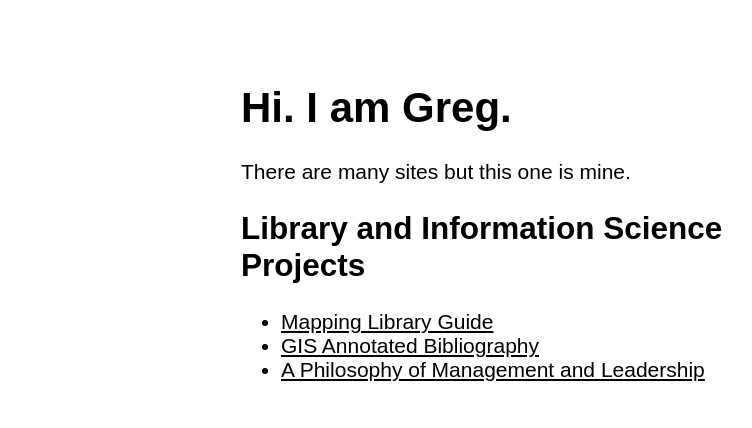
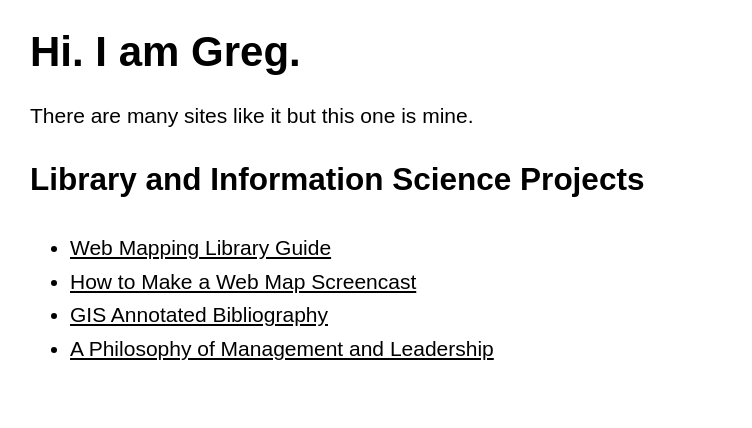
Before and after one commit to greeve/greeve.github.io, a plain HTML site: page index.html in a window 1280 px wide. Shown: the whole page, without its empty margins (98-850 px from the left). Drawn offline with Linux system fonts and the light colour scheme.

Commit message:
Added my web map tutorial screencast and updated the page structure

```diff
--- a/css/style.css
+++ b/css/style.css
@@ -7,8 +7,13 @@ html {
 	color: #000;
 }
 
+header, main, footer {
+	display: block;
+}
+
 body {
-	margin: 4em 10em;
+	/*margin: 4em 10em;*/
+	margin: 0;
 	font: 1em;
 	background: #fff;
 }
@@ -40,7 +45,75 @@ a:hover, a:active {
 }
 
 .container {
-  width: 70%;
-  margin-right: 15%;
-  margin-left: 15%;
+	margin: 0 auto;
+	background: #fff;
+	width: 80%;
+    margin-right: 10%;
+    margin-left: 10%;
 }
+
+header {
+	text-align: left;
+	background: #fff;
+}
+
+header h1 {
+    padding: 0;
+}
+
+main {
+	float: none;
+	width: auto;
+	padding: 0;
+	font-size: 1em;
+	line-height: 1.6;
+	background: #fff;
+}
+
+main h1 {
+    font-size: 1.5em;
+}
+
+main a {
+    text-decoration: inherit;
+    font-style: inherit;
+    color: inherit;
+}
+
+main a:link, a:visited {
+    border: none;
+    text-decoration: underline;
+    font-style: normal;
+    color: black;
+}
+
+main a:hover, a:active {
+    text-decoration: none;
+    color: #000;
+    background-color: #ccc;
+}
+
+main a:focus {
+    outline: thin dotted;
+    text-decoration: none;
+    color: #000;
+    background-color: #ccc;
+}
+
+footer {
+	clear: both;
+	padding: 1em 2%;
+	background: #fff;
+	color: #fff;
+	font-size: 0.6em;
+}
+
+/* Media Queries */
+
+@media (max-width: 640px) {
+    .container {
+        width: 88%;
+        margin-right: 6%;
+        margin-left: 6%;
+    }
+}
--- a/index.html
+++ b/index.html
@@ -5,6 +5,7 @@
 	<title></title>
 	<meta name="author" content="Greg Reeve">
 	<meta name="description" content="My github website">
+	<meta name="viewport" content="width=device-width, initial-scale=1">
 	<link rel='stylesheet' href='css/style.css'>
 	<!--[if lt IE 9]>
 	<script src="http://html5shiv.googlecode.com/svn/trunk/html5.js"></script>
@@ -14,19 +15,24 @@
 <body>
 
 <div class="container">
+    <header>
+        <h1>Hi. I am Greg.</h1>
+        <p>There are many sites like it but this one is mine.</p>
+    </header>
 
-<h1>Hi. I am Greg.</h1>
+    <main>
+        <h2>Library and Information Science Projects</h2>
+        <ul>
+            <li><a href="lib/guides/mapping/" title="Web Mapping Library Guide">Web Mapping Library Guide</a></li>
+            <li><a href="https://vimeo.com/95152779" target="_blank" title="How to Make a Web Map Screencast">How to Make a Web Map Screencast</a></li>
+            <li><a href="lib/biblio/gis/" title="GIS Annotated Bibliography">GIS Annotated Bibliography</a></li>
+            <li><a href="lib/present/libr204/" title="LIBR 204 Final Project - A Philosophy of Management and Leadership">A Philosophy of Management and Leadership</a></li>
+        </ul>
+    </main>
 
-<p>There are many sites but this one is mine.</p>
-
-<h2>Library and Information Science Projects</h2>
-
-<ul>
-<li><a href="lib/guides/mapping/" title="Mapping Library Guide">Mapping Library Guide</a></li>
-<li><a href="lib/biblio/gis/" title="GIS Annotated Bibliography">GIS Annotated Bibliography</a></li>
-<li><a href="lib/present/libr204/" title="LIBR 204 Final Project - A Philosophy of Management and Leadership">A Philosophy of Management and Leadership</a></li>
-</ul>
-
+    <footer>
+        The Footer
+    </footer>
 </div> <!-- div container -->
 
 </body>
```
Lines whose indentation alone changed are shown as unchanged.
